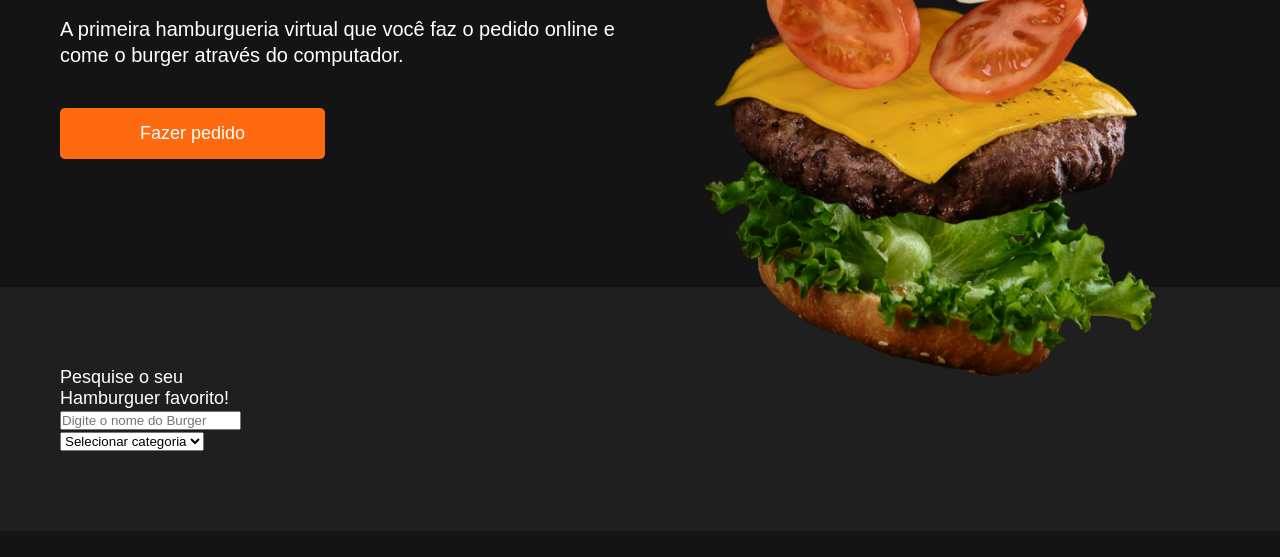
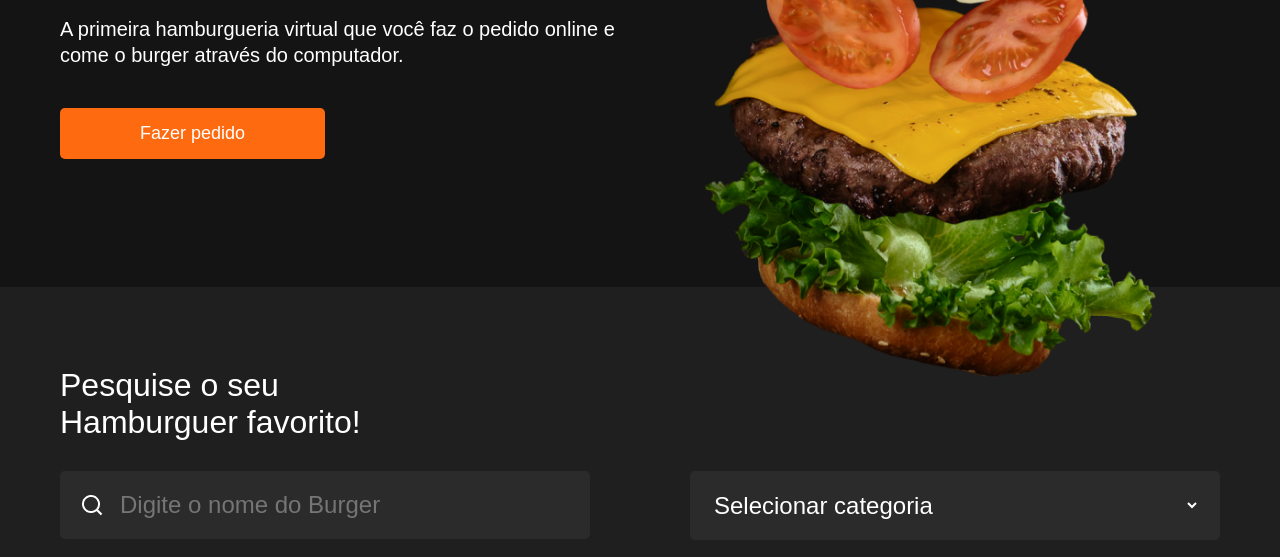
Before and after one commit to gustavoalvesdev/b7burger, a plain HTML site: page index.html in a window 1280 px wide. Shown: the part 361-918 px from the top of the page. Before the commit the page ends 892 px from the top, so only its background shows below. Drawn offline with Linux system fonts and the light colour scheme; a web font is replaced by a local one.

Commit message:
Criando a busca 2

```diff
--- a/assets/style.css
+++ b/assets/style.css
@@ -157,6 +157,45 @@ header .menu-icon div {
     margin-top: -100px;
 }
 
+.search .title {
+    font-size: 32px;
+    font-weight: 500;
+}
+
+.search .sides {
+    display: flex;
+    margin-top: 30px;
+    gap: 100px;
+}
+
+.search .leftside,
+.search .rightside {
+    flex: 1;
+}
+
+.search input,
+.search select {
+    width: 100%;
+    background-color: #2B2B2B;
+    color: #FFF;
+    font-size: 24px;
+    outline: none;
+    padding: 20px;
+    border: 0;
+    border-radius: 5px;
+}
+
+.search input {
+    background-image: url(./searchIcon.png);
+    background-repeat: no-repeat;
+    background-position: 20px center;
+    padding-left: 60px;
+}
+
+.search select {
+    border-right: 20px solid transparent;
+}
+
 @media (max-width: 820px) {
     header nav {
         display: none;
@@ -181,4 +220,14 @@ header .menu-icon div {
         font-size: 44px;
         line-height: 50px;
     }
+    .search {
+        padding-bottom: 30px;
+    }
+    .search .title {
+        text-align: center;
+    }
+    .search .sides {
+        flex-direction: column;
+        gap: 20px;
+    }
 }
--- a/index.html
+++ b/index.html
@@ -60,12 +60,12 @@
     <!-- hero -->
     <section class="search">
         <div class="container">
-            <div class="search-title">
+            <div class="title">
                 Pesquise o seu<br />
                 Hamburguer favorito!
             </div>
-            <!-- search-title -->
-            <div class="search-sides">
+            <!-- title -->
+            <div class="sides">
                 <div class="leftside">
                     <input type="search" placeholder="Digite o nome do Burger" />
                 </div>
@@ -81,7 +81,7 @@
                 </div>
                 <!-- rightside -->
             </div>
-            <!-- search-sides -->
+            <!-- sides -->
         </div>
         <!-- container -->
     </section>
```
